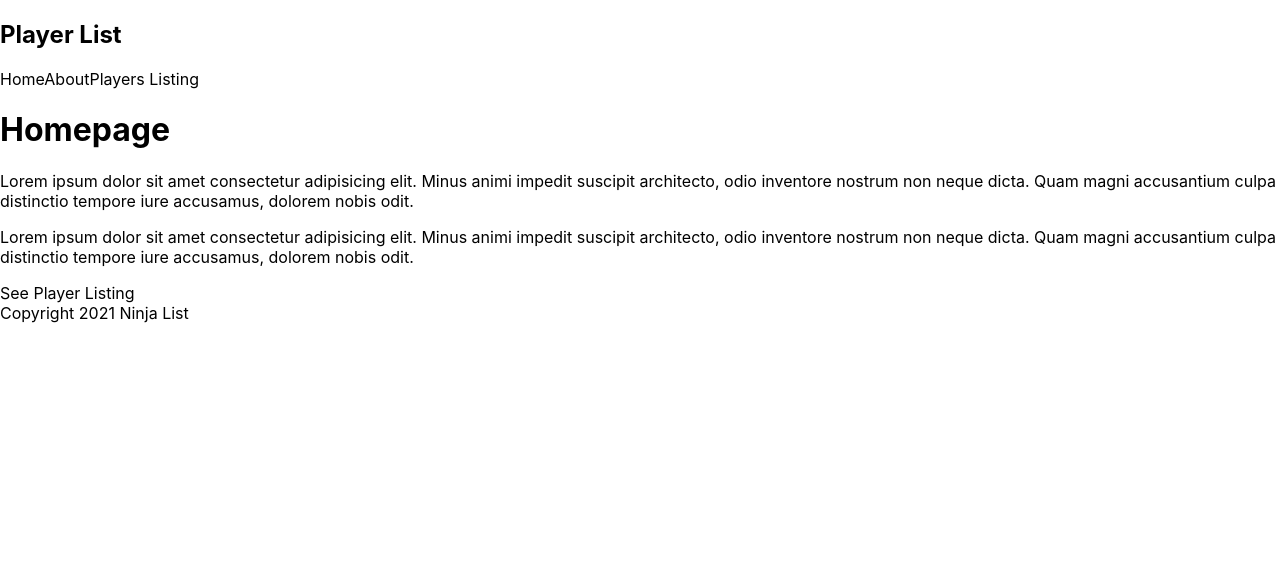
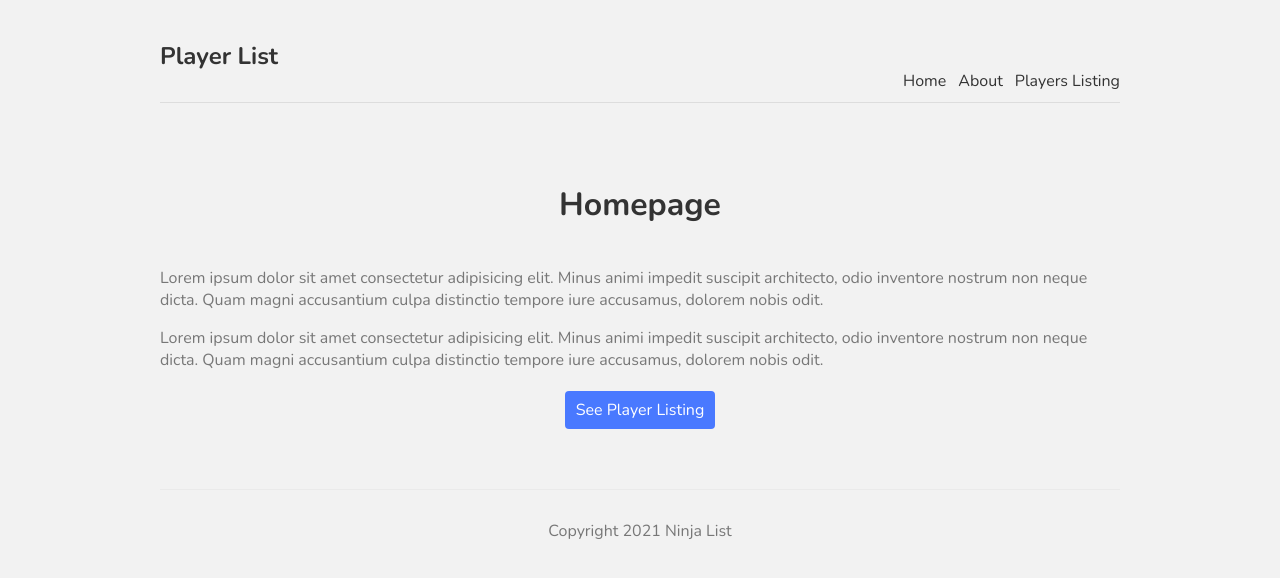
Before and after one commit to JavierCantoH/nextjs-teamApp, a Next.js app: page / in a window 1280 px wide. Shown: the top 578 px of the page. Built offline with nearby package versions, Linux system fonts and the light colour scheme.

Commit message:
Styling using global css and modules css

```diff
--- a/pages/index.js
+++ b/pages/index.js
@@ -5,11 +5,11 @@
 export default function Home() {
   return (
     <div>
-      <h1>Homepage</h1>
-      <p>Lorem ipsum dolor sit amet consectetur adipisicing elit. Minus animi impedit suscipit architecto, odio inventore nostrum non neque dicta. Quam magni accusantium culpa distinctio tempore iure accusamus, dolorem nobis odit.</p>
-      <p>Lorem ipsum dolor sit amet consectetur adipisicing elit. Minus animi impedit suscipit architecto, odio inventore nostrum non neque dicta. Quam magni accusantium culpa distinctio tempore iure accusamus, dolorem nobis odit.</p>
+      <h1 className={styles.title}>Homepage</h1>
+      <p className={styles.text}>Lorem ipsum dolor sit amet consectetur adipisicing elit. Minus animi impedit suscipit architecto, odio inventore nostrum non neque dicta. Quam magni accusantium culpa distinctio tempore iure accusamus, dolorem nobis odit.</p>
+      <p className={styles.text}>Lorem ipsum dolor sit amet consectetur adipisicing elit. Minus animi impedit suscipit architecto, odio inventore nostrum non neque dicta. Quam magni accusantium culpa distinctio tempore iure accusamus, dolorem nobis odit.</p>
       <Link href="/players/">
-        <a>See Player Listing</a>
+        <a className={styles.btn}>See Player Listing</a>
       </Link>
     </div>
   )
--- a/styles/Home.module.css
+++ b/styles/Home.module.css
@@ -1,121 +1,18 @@
-.container {
-  min-height: 100vh;
-  padding: 0 0.5rem;
-  display: flex;
-  flex-direction: column;
-  justify-content: center;
-  align-items: center;
-  height: 100vh;
-}
-
-.main {
-  padding: 5rem 0;
-  flex: 1;
-  display: flex;
-  flex-direction: column;
-  justify-content: center;
-  align-items: center;
-}
-
-.footer {
-  width: 100%;
-  height: 100px;
-  border-top: 1px solid #eaeaea;
-  display: flex;
-  justify-content: center;
-  align-items: center;
-}
-
-.footer a {
-  display: flex;
-  justify-content: center;
-  align-items: center;
-  flex-grow: 1;
-}
-
-.title a {
-  color: #0070f3;
-  text-decoration: none;
-}
-
-.title a:hover,
-.title a:focus,
-.title a:active {
-  text-decoration: underline;
-}
-
 .title {
-  margin: 0;
-  line-height: 1.15;
-  font-size: 4rem;
-}
-
-.title,
-.description {
+  color: #333;
+  padding-bottom: 20px;
   text-align: center;
 }
-
-.description {
-  line-height: 1.5;
-  font-size: 1.5rem;
+.text {
+  color: #777;
 }
-
-.code {
-  background: #fafafa;
-  border-radius: 5px;
-  padding: 0.75rem;
-  font-size: 1.1rem;
-  font-family: Menlo, Monaco, Lucida Console, Liberation Mono, DejaVu Sans Mono,
-    Bitstream Vera Sans Mono, Courier New, monospace;
+.btn {
+  display: block;
+  width: 150px;
+  padding: 8px 0;
+  margin: 20px auto;
+  background: #4979ff;
+  border-radius: 4px;
+  color: white;
+  text-align: center;
 }
-
-.grid {
-  display: flex;
-  align-items: center;
-  justify-content: center;
-  flex-wrap: wrap;
-  max-width: 800px;
-  margin-top: 3rem;
-}
-
-.card {
-  margin: 1rem;
-  padding: 1.5rem;
-  text-align: left;
-  color: inherit;
-  text-decoration: none;
-  border: 1px solid #eaeaea;
-  border-radius: 10px;
-  transition: color 0.15s ease, border-color 0.15s ease;
-  width: 45%;
-}
-
-.card:hover,
-.card:focus,
-.card:active {
-  color: #0070f3;
-  border-color: #0070f3;
-}
-
-.card h2 {
-  margin: 0 0 1rem 0;
-  font-size: 1.5rem;
-}
-
-.card p {
-  margin: 0;
-  font-size: 1.25rem;
-  line-height: 1.5;
-}
-
-.logo {
-  height: 1em;
-  margin-left: 0.5rem;
-}
-
-@media (max-width: 600px) {
-  .grid {
-    width: 100%;
-    flex-direction: column;
-  }
-}
--- a/styles/globals.css
+++ b/styles/globals.css
@@ -1,16 +1,37 @@
-html,
+@import url('https://fonts.googleapis.com/css2?family=Nunito:wght@300;400;600;700&display=swap');
+
 body {
-  padding: 0;
-  margin: 0;
-  font-family: -apple-system, BlinkMacSystemFont, Segoe UI, Roboto, Oxygen,
-    Ubuntu, Cantarell, Fira Sans, Droid Sans, Helvetica Neue, sans-serif;
+  background: #f2f2f2;
+  color: #333;
+  font-family: "Nunito";
 }
-
 a {
-  color: inherit;
+  color: #333;
   text-decoration: none;
 }
-
-* {
-  box-sizing: border-box;
+.content {
+  max-width: 960px;
+  margin: 0 auto;
 }
+nav {
+  margin: 10px auto 80px;
+  padding: 10px 0;
+  display: flex;
+  justify-content: flex-end;
+  align-items: flex-end;
+  border-bottom: 1px solid #ddd;
+}
+nav a {
+  margin-left: 12px;
+}
+nav .logo {
+  margin-right: auto;
+}
+footer {
+  display: block;
+  text-align: center;
+  padding: 30px 0;
+  margin-top: 60px;
+  color: #777;
+  border-top: 1px solid #eaeaea;
+}
```
Also changed, not shown: styles/Players.module.css (added).
